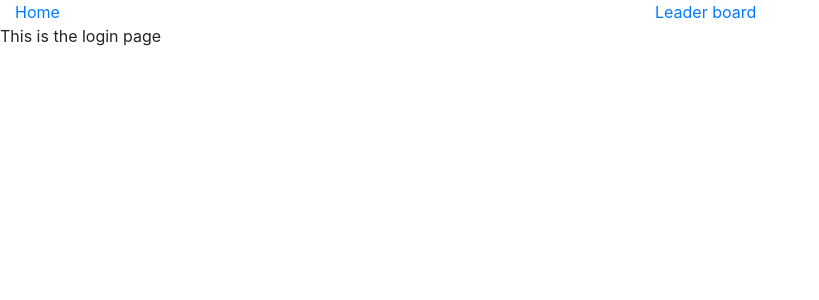
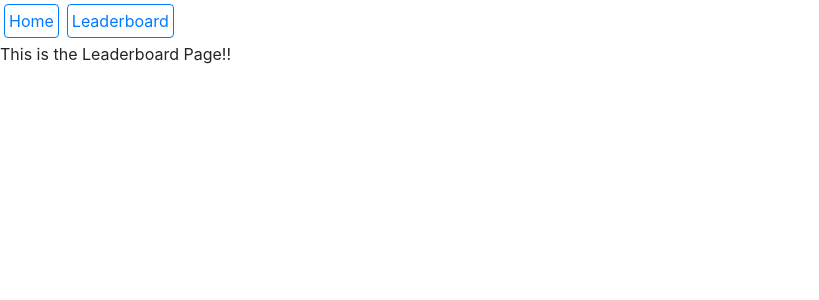
Before and after one commit to nissan/would_you_rather, a React (Create React App) app: page /leaderboard/ in a window 1280 px wide. Shown: the top 300 px of the page, without its empty margins (0-819 px from the left). Built offline with nearby package versions, Linux system fonts and the light colour scheme.

Commit message:
load users on initial load

```diff
--- a/src/App.jsx
+++ b/src/App.jsx
@@ -2,10 +2,19 @@ import React, { Component } from "react";
 import { connect } from "react-redux";
 import { BrowserRouter as Router, Route, Switch } from "react-router-dom";
 import HomePage from "./components/HomePage";
+import AddQuestionPage from "./components/AddQuestionPage";
 import LoginPage from "./components/LoginPage";
+import LeaderboardPage from "./components/LeaderboardPage";
 import Topbar from "./components/Topbar";
+import { routes } from "./utils/";
+import { handleLoadUsers } from "./actions/users";
+
 
 class App extends Component {
+  componentDidMount() {
+    const { onLoadUsers } = this.props;
+    onLoadUsers();
+  }
   render() {
     const { isAuthenticated } = this.props;
     return (
@@ -13,7 +22,14 @@ class App extends Component {
         <React.Fragment>
           <Topbar />
           <Switch>
-            {isAuthenticated && <Route path="/" component={HomePage} />}
+            {isAuthenticated && (
+              <React.Fragment>
+                <Route path={routes.root} exact component={HomePage} />
+                <Route path={routes.addQuestion} component={AddQuestionPage} />
+                <Route path={routes.leaderboard} component={LeaderboardPage} />
+              </React.Fragment>
+            )}
+            <Route path={routes.leaderboard} component={LeaderboardPage} />
             <Route component={LoginPage} />
           </Switch>
         </React.Fragment>
@@ -23,10 +39,18 @@ class App extends Component {
 }
 
 export const mapStateToProps = state => {
-  console.log(state.authedUser.userId);
   return {
-    isAuthenticated: state.authedUser.userId !== 0 ? true : false
+    isAuthenticated: state.authedUserId !== "" ? true : false
   };
 };
 
-export default connect(mapStateToProps)(App);
+export const mapDispatchToProps = dispatch => {
+  return {
+    onLoadUsers: () => {
+      dispatch(handleLoadUsers());
+      return;
+    }
+  };
+};
+
+export default connect(mapStateToProps, mapDispatchToProps)(App);
--- /dev/null
+++ b/src/actions/users.js
@@ -0,0 +1,16 @@
+import { getUsers } from "../utils/api";
+export const LOAD_USERS = "LOAD_USERS";
+
+export const loadUsers = users => {
+  return {
+    type: LOAD_USERS,
+    users
+  };
+};
+
+export const handleLoadUsers = () => {
+  return async dispatch => {
+    const users = await getUsers();
+    dispatch(loadUsers(users));
+  };
+};
--- /dev/null
+++ b/src/components/AddQuestionPage.jsx
@@ -0,0 +1,11 @@
+import React from 'react';
+
+const AddQuestionPage = () => {
+  return (
+    <div>
+      This is the Add Question Page!!
+    </div>
+  );
+};
+
+export default AddQuestionPage;
--- /dev/null
+++ b/src/components/LeaderboardPage.jsx
@@ -0,0 +1,11 @@
+import React from 'react';
+
+const LeaderboardPage = () => {
+  return (
+    <div>
+      This is the Leaderboard Page!!
+    </div>
+  );
+};
+
+export default LeaderboardPage;
--- a/src/components/Topbar.jsx
+++ b/src/components/Topbar.jsx
@@ -1,33 +1,28 @@
 import React from "react";
 import { connect } from "react-redux";
-import { Link } from "react-router-dom";
-import { Col, Container, Row } from "reactstrap";
+import {routes} from '../utils';
+
+import TopbarButton from "./TopbarButton";
 const Topbar = props => {
   const { isAuthenticated } = props;
   return (
     <React.Fragment>
-      <Container fluid>
-        <Row>
-          <Col>
-            <Link to="/home">Home</Link>
-          </Col>
-          <Col>
-            {" "}
-            {isAuthenticated && <Link to="/newQuestion">New Question</Link>}
-          </Col>
-          <Col>
-            <Link to="/leaderboard">Leader board</Link>
-          </Col>
-          <Col>{isAuthenticated && <Link to="/logout">Logout</Link>}</Col>
-        </Row>
-      </Container>
+      <TopbarButton to={routes.root}>Home</TopbarButton>
+
+      {isAuthenticated && (
+        <TopbarButton to={routes.addQuestion}>New Question</TopbarButton>
+      )}
+
+      <TopbarButton to={routes.leaderboard}>Leaderboard</TopbarButton>
+
+      {isAuthenticated && <TopbarButton to={routes.logout}>Logout</TopbarButton>}
     </React.Fragment>
   );
 };
 
 const mapStateToProps = state => {
   return {
-    isAuthenticated: state.authedUser.userId !== 0 ? true : false
+    isAuthenticated: state.authedUserId !== "" ? true : false
   };
 };
 
--- /dev/null
+++ b/src/components/TopbarButton.jsx
@@ -0,0 +1,20 @@
+import React from "react";
+import { Button } from "reactstrap";
+import { Link } from "react-router-dom";
+
+export const TopbarButton = props => {
+  return (
+    <Link to={props.to}>
+      <Button
+        color="primary"
+        outline
+        {...props}
+        style={{ margin: 4, padding: 4 }}
+      >
+        {props.children}
+      </Button>
+    </Link>
+  );
+};
+
+export default TopbarButton;
--- a/src/reducers/authedUser.js
+++ b/src/reducers/authedUser.js
@@ -1,11 +1,11 @@
 import { LOGIN_USER, LOGOUT_USER } from "../actions/authedUser";
 
-export const authedUser = (state = { userId: 0 }, action) => {
+export const authedUser = (state = "", action) => {
   switch (action.type) {
     case LOGIN_USER:
       return action.userId;
     case LOGOUT_USER:
-      return {};
+      return "";
     default:
       return state;
   }
--- a/src/reducers/index.js
+++ b/src/reducers/index.js
@@ -1,8 +1,10 @@
 import { combineReducers } from "redux";
 import authedUser from "./authedUser";
+import users from "./users";
 
 export const reducers = combineReducers({
-  authedUser
+  authedUserId: authedUser,
+  users
 });
 
 export default reducers;
--- /dev/null
+++ b/src/reducers/users.js
@@ -0,0 +1,12 @@
+import {LOAD_USERS} from "../actions/users";
+
+export const users = (state=[], action) => {
+  switch (action.type) {
+    case LOAD_USERS:
+      return action.users;
+    default:
+      return state;
+  }
+}
+
+export default users;
--- /dev/null
+++ b/src/utils/api.js
@@ -0,0 +1,19 @@
+import * as DATA from '../_DATA';
+
+
+export const getUsers = async () => {
+  const users = await DATA._getUsers();
+  return users;
+}
+
+export const getQuestions = async() => {
+  return await DATA._getQuestions();
+}
+
+export const saveQuestion = async (question) => {
+  DATA._saveQuestion(question);
+}
+
+export const saveQuestionAnswer = async(authedUser, qid, answer) => {
+  DATA._saveQuestionAnswer(authedUser, qid, answer);
+}
--- /dev/null
+++ b/src/utils/index.js
@@ -0,0 +1,7 @@
+export const routes = {
+  root: "/",
+  login: "/login/",
+  addQuestion: "/questions/add",
+  leaderboard: "/leaderboard/",
+  logout: "/logout/"
+};
```
Also changed, not shown: src/api.js (deleted, +0 -16 lines).
